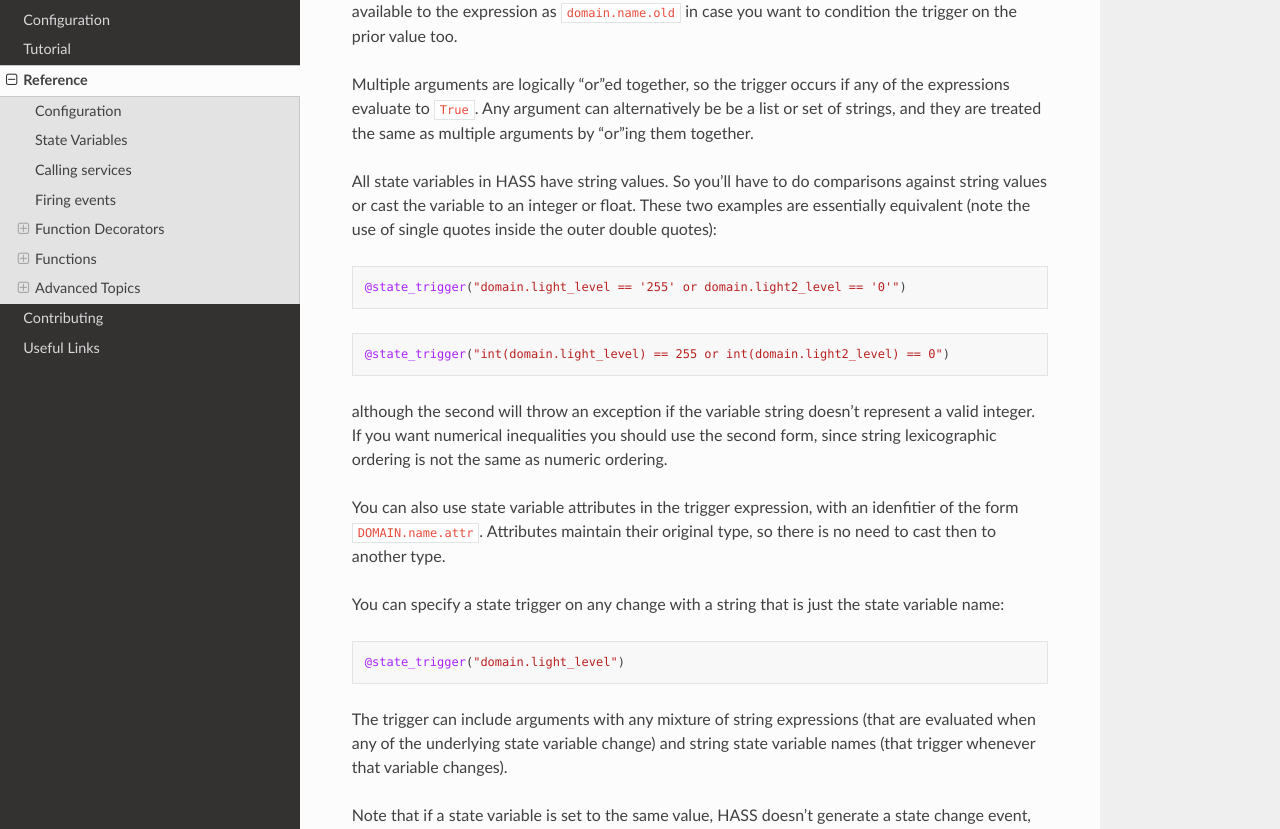
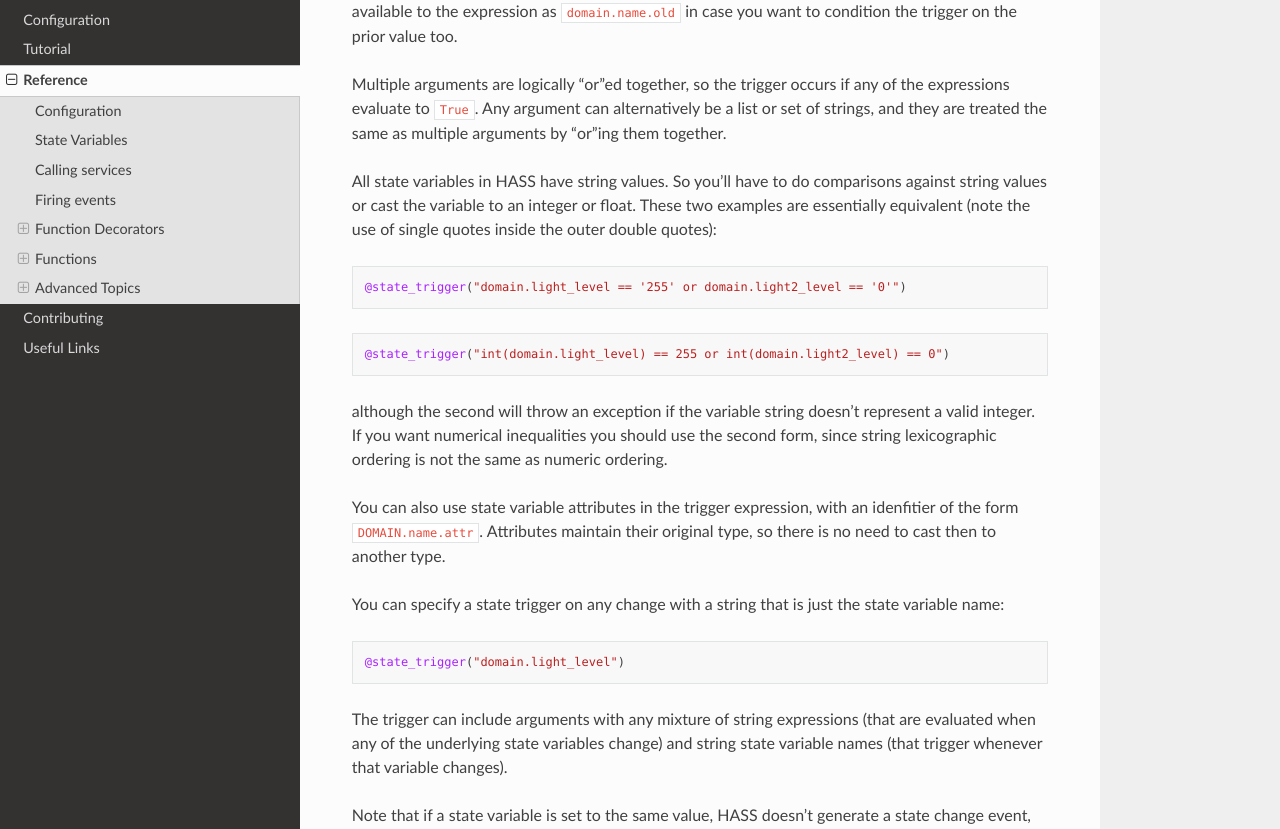
Before and after one commit to custom-components/pyscript, a Sphinx documentation site: the page built from docs/reference.rst, in a window 1280 px wide and 1400 px high, scrolled down 3693 px. Shown: the part 159-988 px from the top of the window. Built offline with Sphinx 7.4.7 and the Read the Docs theme 2.0.0, drawn with Linux system fonts in a browser that asks for light colours.

Commit message:
minor fixes to last commit

```diff
--- a/docs/reference.rst
+++ b/docs/reference.rst
@@ -175,7 +175,7 @@ the prior value is also available to the expression as ``domain.name.old`` in ca
 condition the trigger on the prior value too.
 
 Multiple arguments are logically "or"ed together, so the trigger occurs if any of the expressions
-evaluate to ``True``. Any argument can alternatively be be a list or set of strings, and they are
+evaluate to ``True``. Any argument can alternatively be a list or set of strings, and they are
 treated the same as multiple arguments by "or"ing them together.
 
 All state variables in HASS have string values. So you’ll have to do comparisons against string
@@ -205,7 +205,7 @@ You can specify a state trigger on any change with a string that is just the sta
    @state_trigger("domain.light_level")
 
 The trigger can include arguments with any mixture of string expressions (that are evaluated
-when any of the underlying state variable change) and string state variable names (that trigger
+when any of the underlying state variables change) and string state variable names (that trigger
 whenever that variable changes).
 
 Note that if a state variable is set to the same value, HASS doesn’t generate a state change event,
```
Also changed, not shown: 1 other file.
